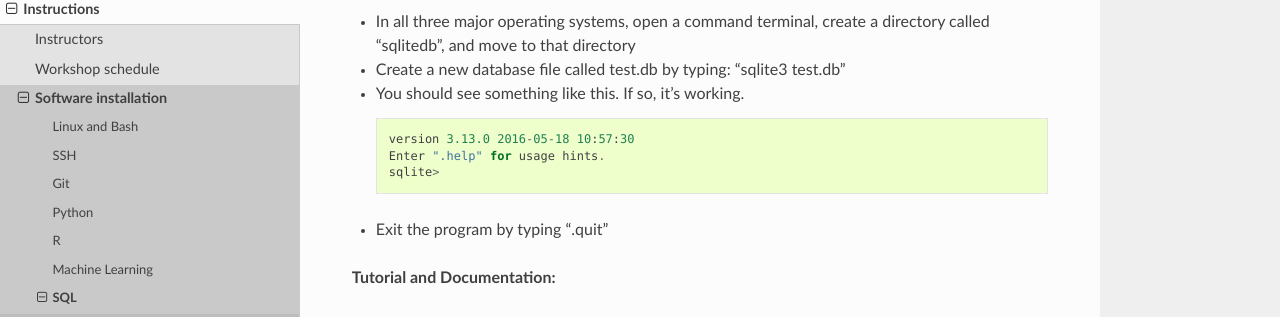
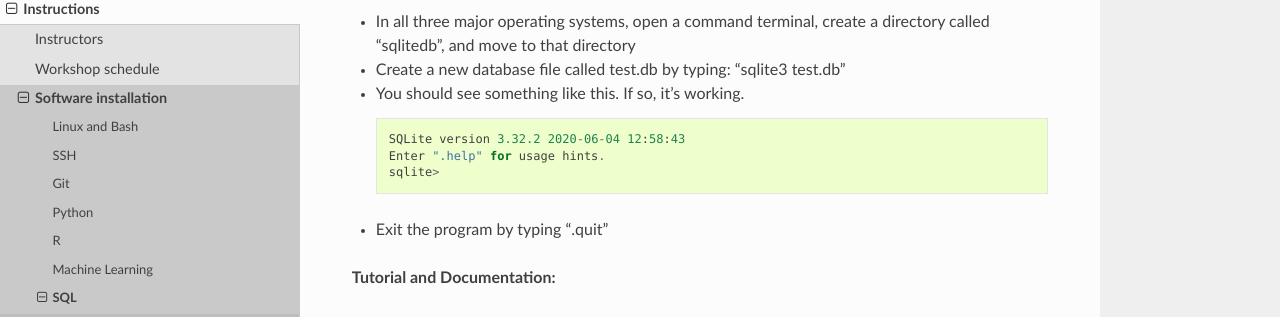
Before and after one commit to BRITE-REU/programming-workshops, a Sphinx documentation site: the page built from source/workshops/00_instructions/sql.rst, in a window 1280 px wide and 900 px high, scrolled down 702 px. Shown: the part 128-445 px from the top of the window. Built offline with Sphinx 7.4.7 and the Read the Docs theme 2.0.0, drawn with Linux system fonts in a browser that asks for light colours.

Commit message:
Update sql.rst

```diff
--- a/source/workshops/00_instructions/sql.rst
+++ b/source/workshops/00_instructions/sql.rst
@@ -35,7 +35,7 @@ Follow these steps:
 
   .. code::
 
-    version 3.13.0 2016-05-18 10:57:30
+    SQLite version 3.32.2 2020-06-04 12:58:43
     Enter ".help" for usage hints.
     sqlite>
 
```
